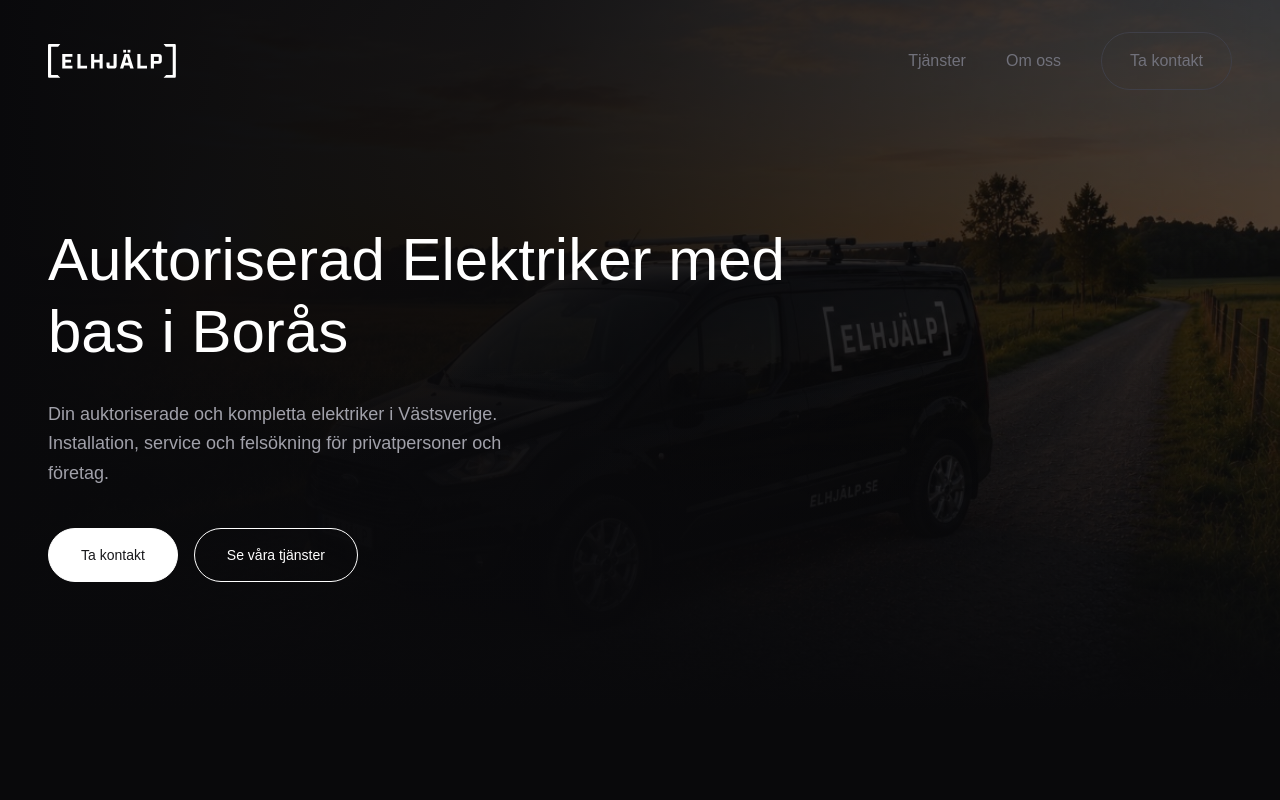
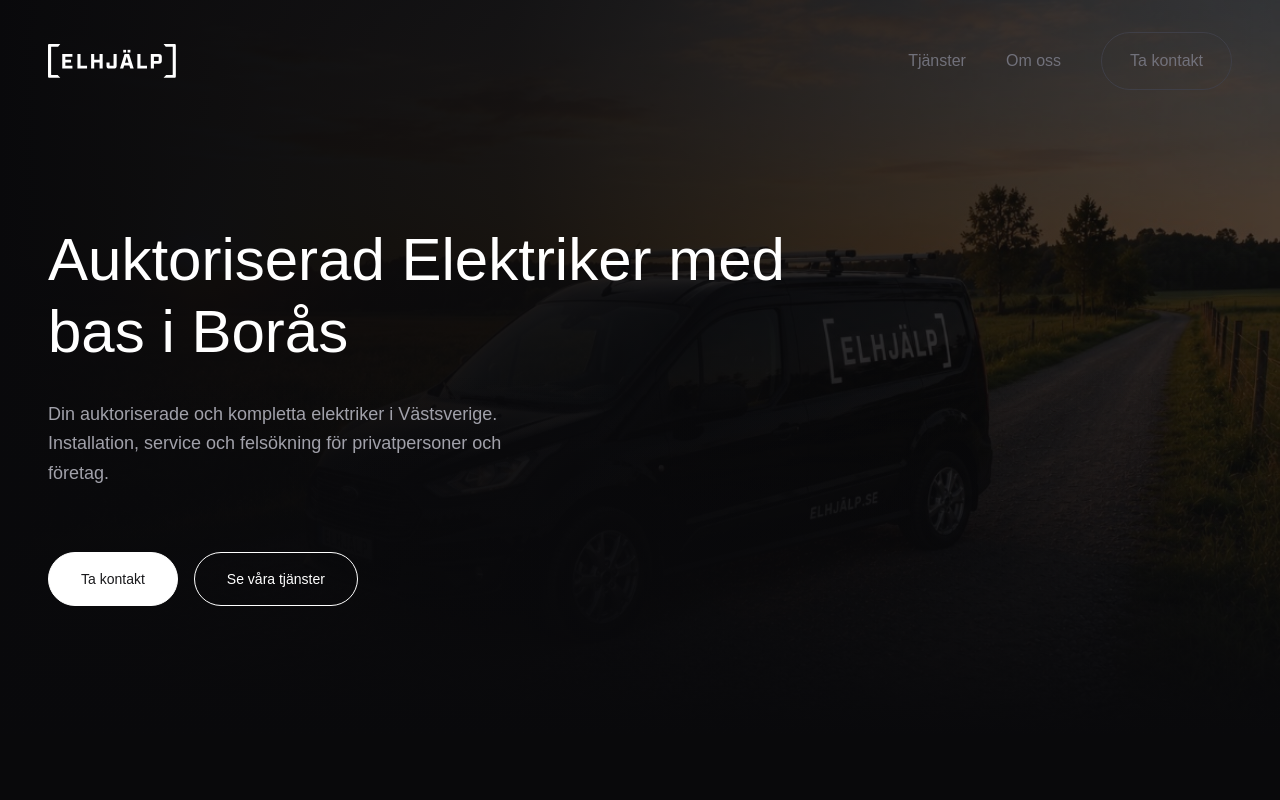
Before and after one commit to eliasbengtsson00/elhjalp, a Next.js app: page / in a window 1280 px wide. Shown: the top 800 px of the page. Built offline with nearby package versions, Linux system fonts and the light colour scheme; no server answers; some icons are missing; a web font is replaced by a local one.

Commit message:
hero spacing

```diff
--- a/src/components/sections/Hero.js
+++ b/src/components/sections/Hero.js
@@ -42,7 +42,7 @@ export default function Hero() {
           </p>
 
           {/* Buttons */}
-          <div className="mt-10 flex flex-col sm:flex-row items-center gap-4 w-full sm:w-auto">
+          <div className="mt-16 flex flex-col sm:flex-row items-center gap-4 w-full sm:w-auto">
             <a
               href="#contact"
               onClick={(e) => scrollToSection(e, "contact")}
```
